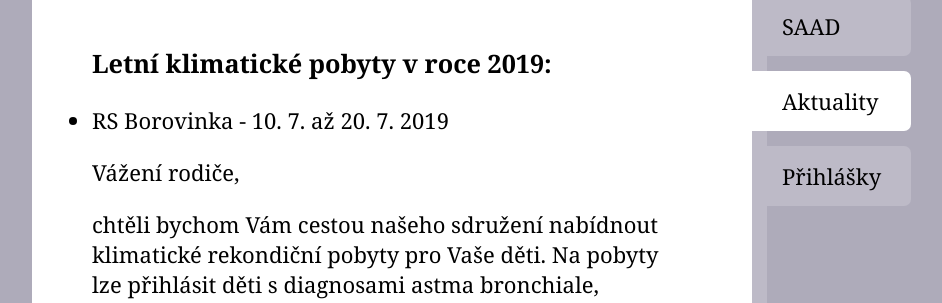
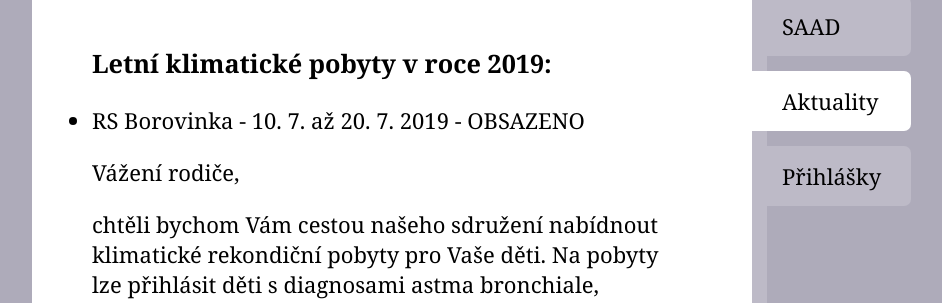
Before and after one commit to MrBrezina/saad.davi.cz, a Jekyll site: the page built from aktuality.md, in a window 1280 px wide. Shown: the part 239-542 px from the top of the page, without its empty margins (168-1110 px from the left). Built offline with Jekyll 4.4.1, drawn with Linux system fonts in a browser that asks for light colours; some web fonts are replaced.

Commit message:
Update aktuality.md

```diff
--- a/aktuality.md
+++ b/aktuality.md
@@ -9,7 +9,7 @@
 
 ### Letní klimatické pobyty v roce 2019:
 
-* RS Borovinka - 10. 7. až 20. 7. 2019
+* RS Borovinka - 10. 7. až 20. 7. 2019 - OBSAZENO
 
 
 
```
